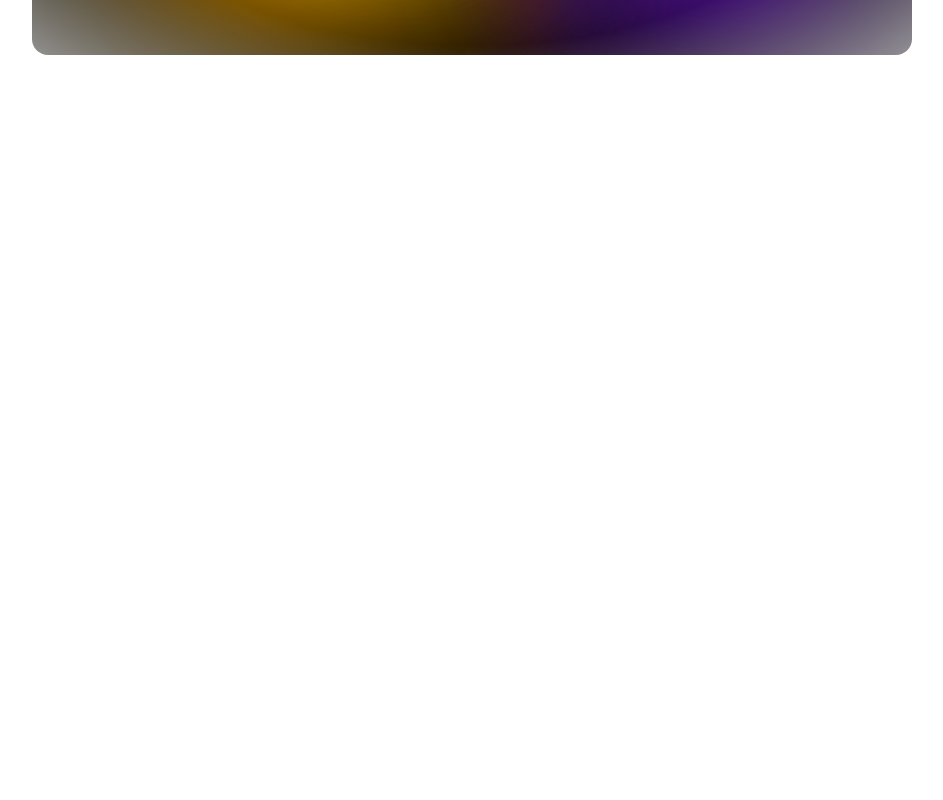
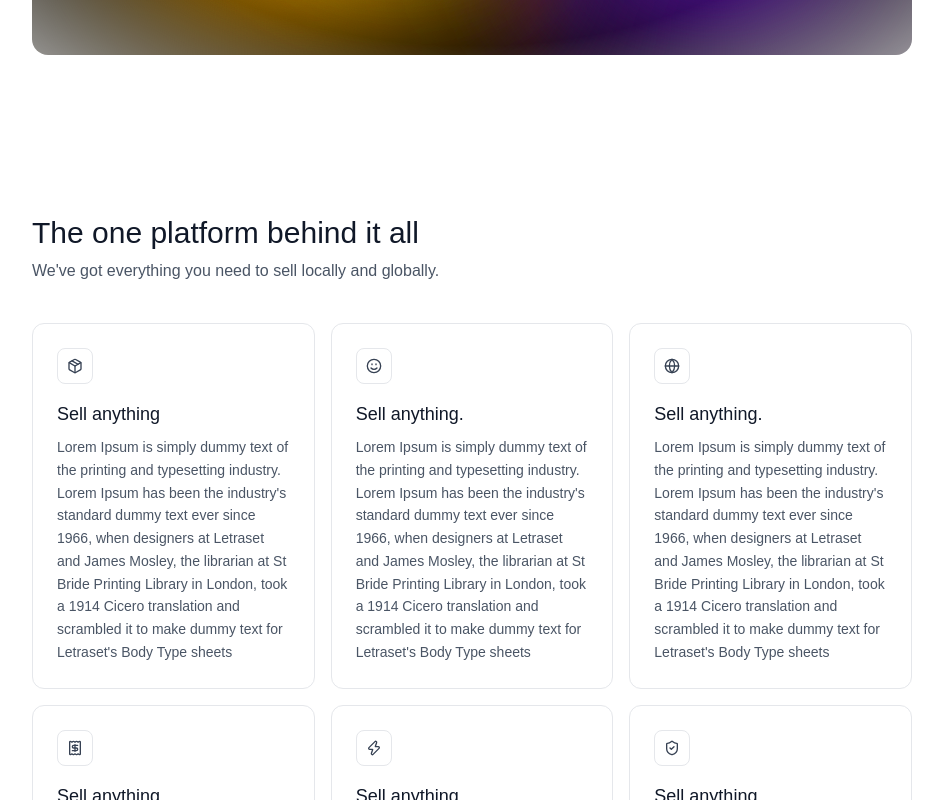
Before and after one commit to SukhdevThukral/docket, a Next.js app: page / in a window 1280 px wide. Shown: the part 1000-1800 px from the top of the page, without its empty margins (168-1111 px from the left). Before the commit the page ends 1135 px from the top, so only its background shows below. Built offline with nearby package versions, Linux system fonts and the light colour scheme.

Commit message:
feat: add Features component to homepage
- Import and render Features component in Home
- Apply white background to the main container

```diff
--- a/app/page.tsx
+++ b/app/page.tsx
@@ -1,12 +1,14 @@
 import Image from "next/image";
 import Header from "./Header";
 import Hero from "./Hero";
+import Features from "./Features";
 
 export default function Home() {
   return (
-    <div>
+    <div className="bg-white">
       <Header/>
       <Hero/>
+      <Features/>
     </div>
   );
 }
```
